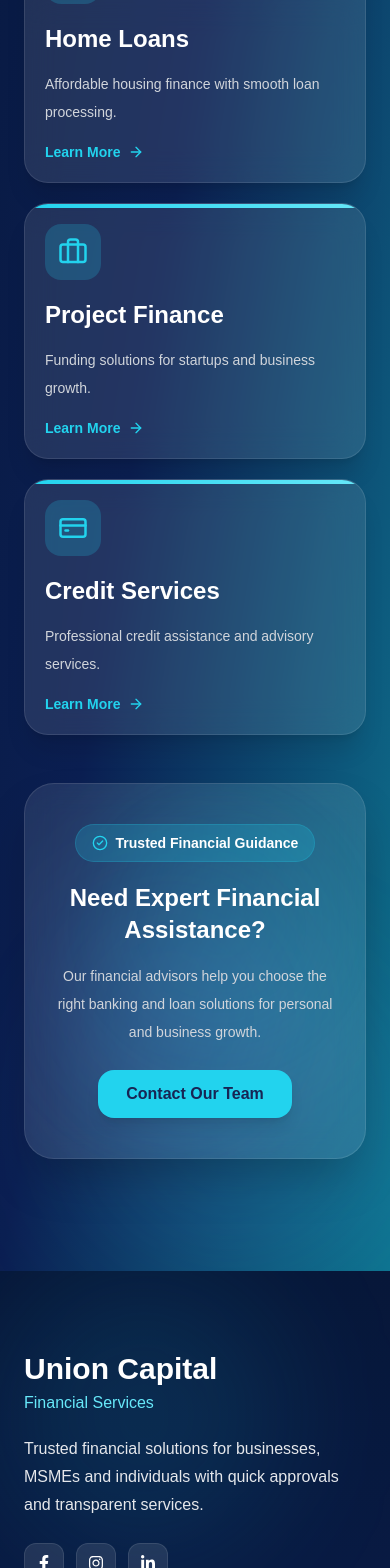
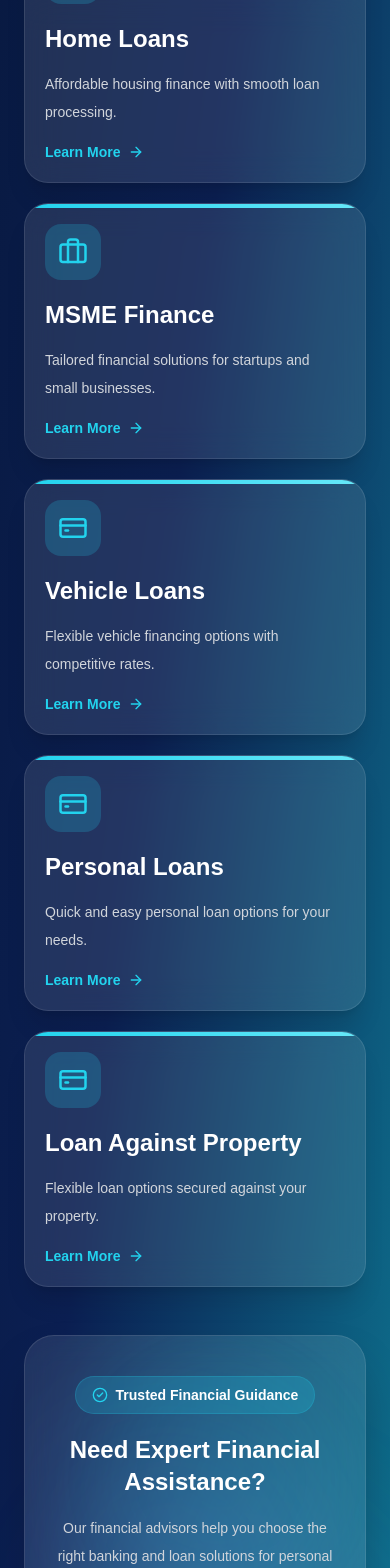
Before and after one commit to Raksha8277/Union-Capital-Services, a React (Vite) app in the folder union-capital-services/: page /services in a window 390 px wide. Shown: the part 1117-2685 px from the top of the page. Built offline with nearby package versions, Linux system fonts and the light colour scheme.

Commit message:
updated project

```diff
--- a/union-capital-services/src/components/Contact.tsx
+++ b/union-capital-services/src/components/Contact.tsx
@@ -245,6 +245,8 @@ const Contact = () => {
                 <option>Business Loan</option>
                 <option>MSME Loan</option>
                 <option>Vehicle Loan</option>
+                <option>Personal Loan</option>
+                <option>Loan Against Property</option>
 
               </select>
 
--- a/union-capital-services/src/components/Footer.tsx
+++ b/union-capital-services/src/components/Footer.tsx
@@ -129,7 +129,8 @@ const Footer = () => {
                 'Home Loans',
                 'MSME Finance',
                 'Vehicle Loans',
-                'Project Funding',
+                'Personal Loans',
+                'Loan Against Property',
               ].map((service, index) => (
 
                 <div
--- a/union-capital-services/src/components/Hero.tsx
+++ b/union-capital-services/src/components/Hero.tsx
@@ -114,13 +114,6 @@ const Hero = () => {
             className='mt-8 flex flex-wrap gap-4'
           >
 
-           <Link
-  to='/loans'
-  className='inline-block mt-6 bg-cyan-400 hover:bg-cyan-300 text-blue-950 px-7 py-3 rounded-2xl font-semibold transition duration-300 shadow-lg'
->
-  View Loans
-</Link>
-
             <Link
   to='/services'
   className='inline-block mt-6 bg-cyan-400 hover:bg-cyan-300 text-blue-950 px-7 py-3 rounded-2xl font-semibold transition duration-300 shadow-lg'
--- a/union-capital-services/src/components/Navbar.tsx
+++ b/union-capital-services/src/components/Navbar.tsx
@@ -12,7 +12,6 @@ const Navbar = () => {
     { name: 'Home', path: '/' },
     { name: 'About', path: '/about' },
     { name: 'Services', path: '/services' },
-    { name: 'Loans', path: '/loans' },
     { name: 'Partners', path: '/partners' },
     { name: 'Team', path: '/team' },
     { name: 'Contact', path: '/contact' },
--- a/union-capital-services/src/components/Services.tsx
+++ b/union-capital-services/src/components/Services.tsx
@@ -27,14 +27,25 @@ const services = [
   },
   {
     icon: <Briefcase size={30} />,
-    title: 'Project Finance',
-    desc: 'Funding solutions for startups and business growth.',
+    title: 'MSME Finance',
+    desc: 'Tailored financial solutions for startups and small businesses.',
   },
   {
     icon: <CreditCard size={30} />,
-    title: 'Credit Services',
-    desc: 'Professional credit assistance and advisory services.',
+    title: 'Vehicle Loans',
+    desc: 'Flexible vehicle financing options with competitive rates.',
   },
+  {
+    icon: <CreditCard size={30} />,
+    title: 'Personal Loans',
+    desc: 'Quick and easy personal loan options for your needs.',
+  },
+  {
+    icon: <CreditCard size={30} />,
+    title: 'Loan Against Property',
+    desc: 'Flexible loan options secured against your property.',
+  },
+
 ]
 
 const features = [
@@ -117,7 +128,7 @@ const Services = () => {
         </motion.div>
 
         {/* Services Grid */}
-        <div className='grid md:grid-cols-2 lg:grid-cols-4 gap-5'>
+        <div className='grid md:grid-cols-2 lg:grid-cols-3 gap-5'>
 
           {services.map((service, index) => (
             <motion.div
--- a/union-capital-services/src/pages/Home.tsx
+++ b/union-capital-services/src/pages/Home.tsx
@@ -16,7 +16,7 @@ const Home = () => {
       <Hero />
       <Stats />
       <About />
-      <LoanSection />
+      {/* <LoanSection /> */}
       <Services />
       <Banks />
       <Team />
```
Also changed, not shown: union-capital-services/src/components/Team.tsx (+50 -67 lines), union-capital-services/src/assets/abhijith.jpg (added).
